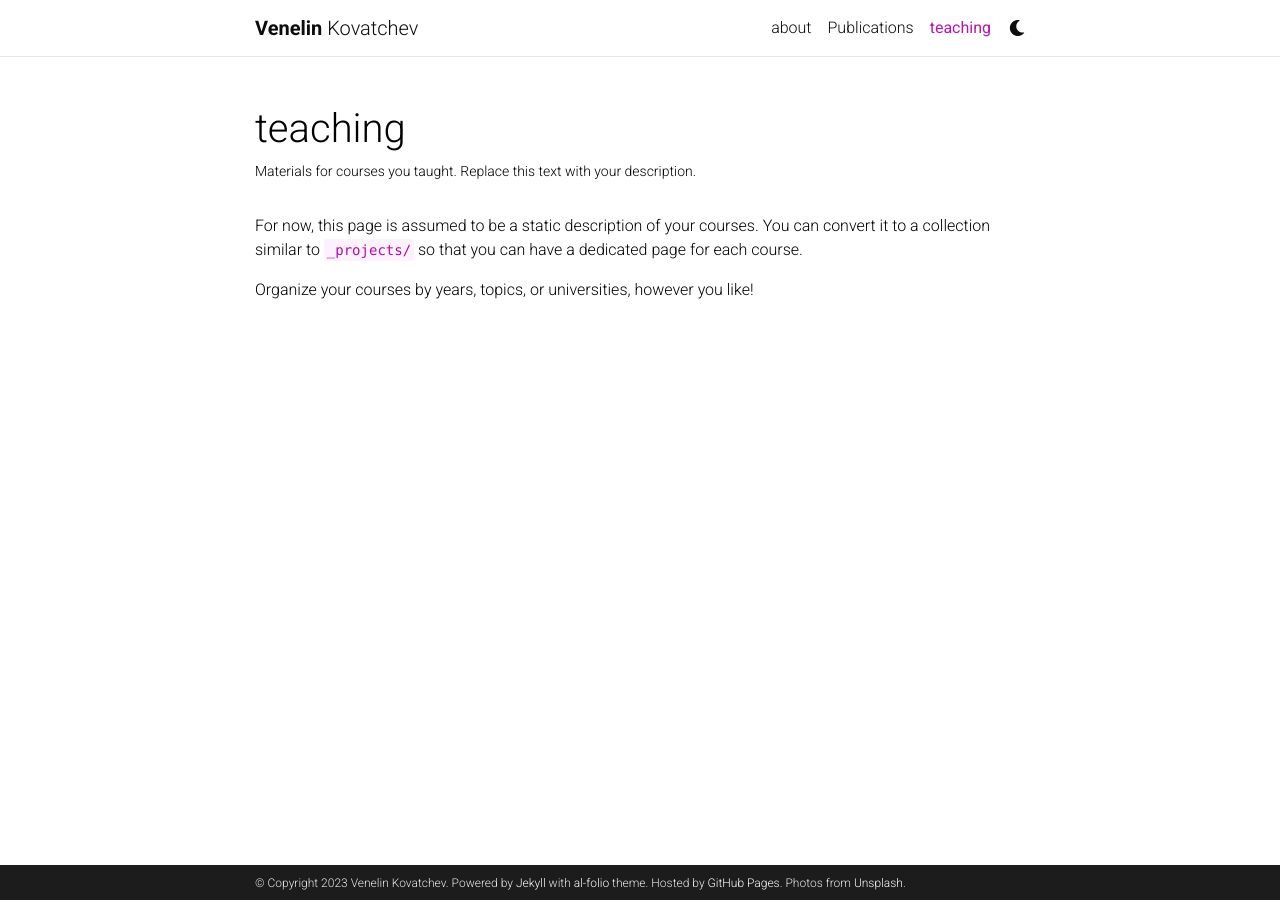
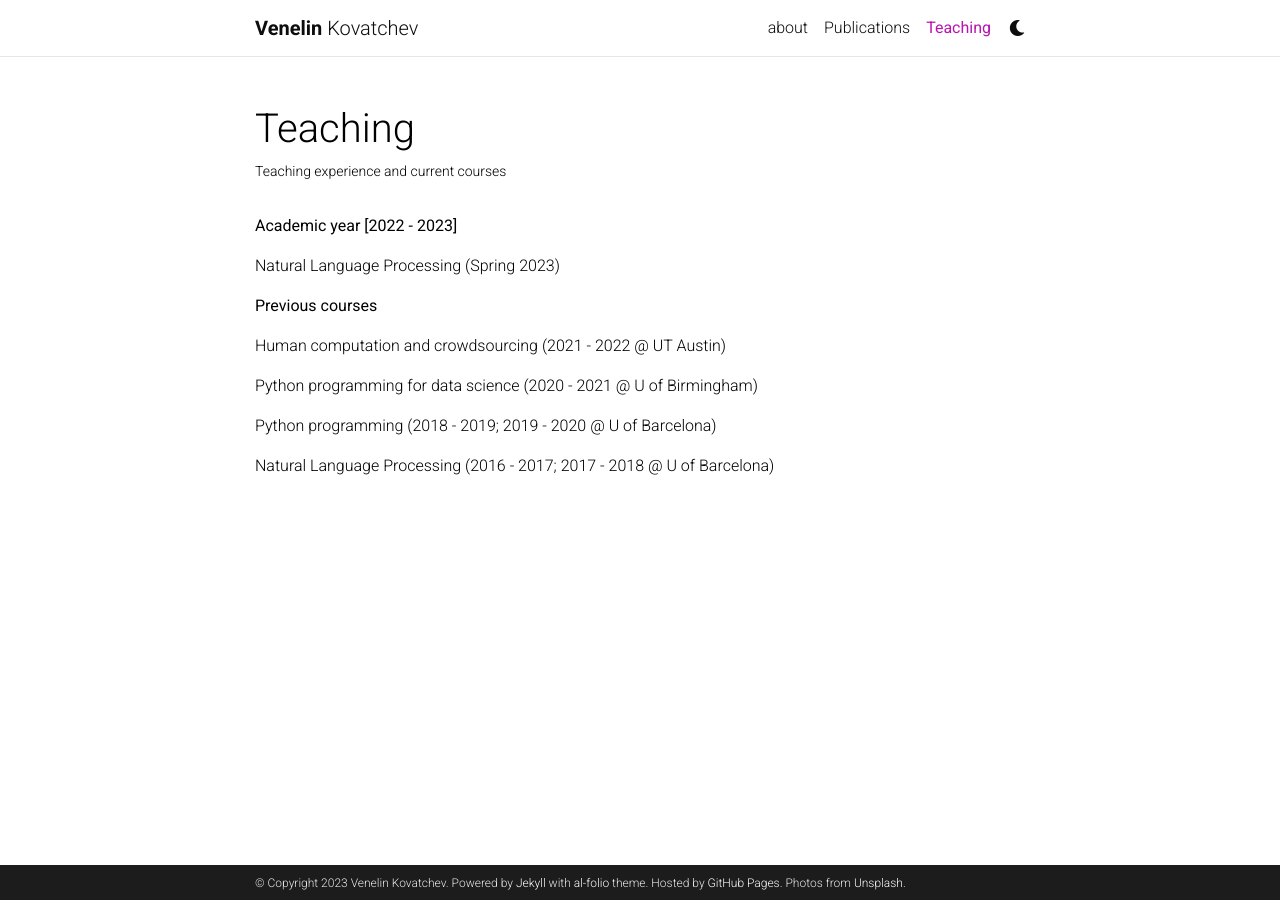
Before and after one commit to venelink/venelink.github.io, a Jekyll site: the page built from _pages/teaching.md, in a window 1280 px wide. Built offline with Jekyll 4.4.1, drawn with Linux system fonts in a browser that asks for light colours; comment, search, counter and statistics services are not loaded; a style sheet for code colours, icons or effects is not loaded.

Commit message:
Update teaching.md
Adding teaching

```diff
--- a/_pages/teaching.md
+++ b/_pages/teaching.md
@@ -1,12 +1,22 @@
 ---
 layout: page
 permalink: /teaching/
-title: teaching
-description: Materials for courses you taught. Replace this text with your description.
+title: Teaching
+description: Teaching experience and current courses
 nav: true
 nav_order: 5
 ---
 
-For now, this page is assumed to be a static description of your courses. You can convert it to a collection similar to `_projects/` so that you can have a dedicated page for each course.
+<b> Academic year [2022 - 2023] </b>
 
-Organize your courses by years, topics, or universities, however you like!
+Natural Language Processing (Spring 2023)
+
+<b> Previous courses </b>
+
+Human computation and crowdsourcing (2021 - 2022 @ UT Austin)
+
+Python programming for data science (2020 - 2021 @ U of Birmingham)
+
+Python programming (2018 - 2019; 2019 - 2020 @ U of Barcelona)
+
+Natural Language Processing (2016 - 2017; 2017 - 2018 @ U of Barcelona)
```
